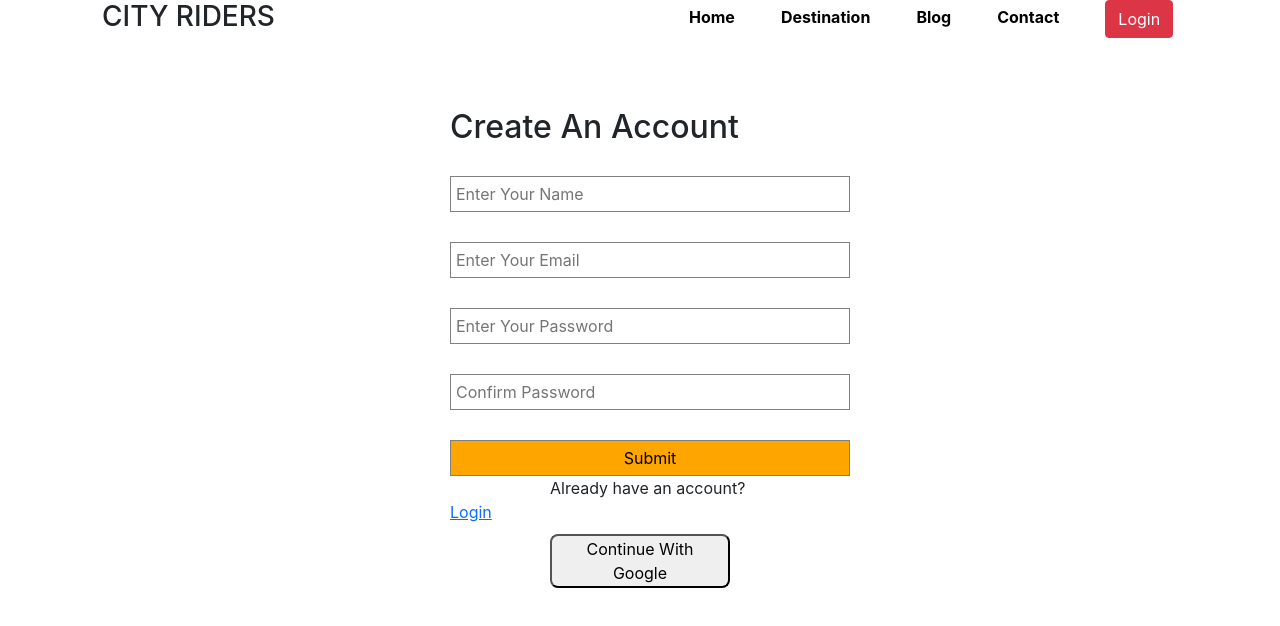
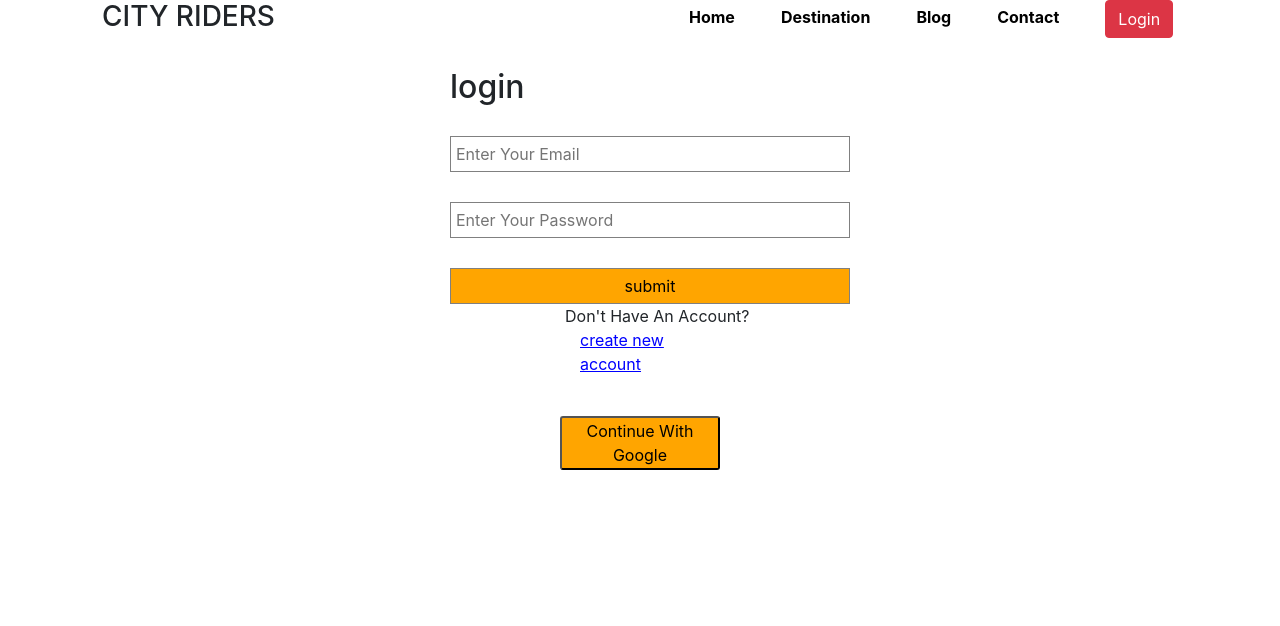
Before and after one commit to iqbal9865/city-rider, a React (Create React App) app: page /login in a window 1280 px wide. Shown: the top 626 px of the page. Built offline with nearby package versions, Linux system fonts and the light colour scheme.

Commit message:
login and signUp almost done

```diff
--- a/src/components/Login/Login.css
+++ b/src/components/Login/Login.css
@@ -1,6 +1,6 @@
 .login-form{
 
-    margin: 50px 450px;
+    margin: 10px 450px;
 }
 .login-form input{
     display: block;
@@ -12,6 +12,3 @@
 .error{
     color: red;
 }
-.forms{
-
-}
--- a/src/components/Login/Login.js
+++ b/src/components/Login/Login.js
@@ -1,34 +1,121 @@
-import React from 'react';
+import React, { useState } from 'react';
 import { useForm } from 'react-hook-form';
+import firebase from "firebase/app";
+import "firebase/auth";
 import './Login.css'
+import firebaseConfig from '../../firebase.config';
+
 const Login = () => {
+    const [newUser, setNewUser] = useState(false)
+    const [user, setUser] = useState({
+        isSignedIn: false,
+        name: '',
+        email: '',
+        password: '',
+        photo: '',
+        error: '',
+        success: false
+    })
 
-    const { register, handleSubmit, errors } = useForm();
+    if(firebase.apps.length === 0) {
+        firebase.initializeApp(firebaseConfig);
+    }
+
+    var GoogleProvider = new firebase.auth.GoogleAuthProvider();
+    const handleGoogleSignIn = () => {
+        firebase.auth()
+  .signInWithPopup(GoogleProvider)
+  .then((result) => {
+    var credential = result.credential;
+    var token = credential.accessToken;
+    var user = result.user;
+    console.log(user)
+  }).catch((error) => {
+    var errorCode = error.code;
+    var errorMessage = error.message;
+    var email = error.email;
+    var credential = error.credential;
+  });
+    }
+
+    const { register,  errors } = useForm();
     const onSubmit = data => console.log(data);
+
+    const handleSubmit = (e) => {
+        if(user.email && user.email) {
+            firebase.auth().createUserWithEmailAndPassword(user.email, user.password)
+            .then((userCredential) => {
+                const newUserInfo = {...user}
+                newUserInfo.error = '';
+                newUserInfo.success = true;
+                var user = userCredential.user;
+                setUser(newUserInfo)
+            })
+            .catch((error) => {
+                const newUserInfo = {...user};
+                newUserInfo.success = false;
+                newUserInfo.error = error.message;
+                setUser(newUserInfo)
+                // var errorCode = error.code;
+                // var errorMessage = error.message;
+                // console.log(errorCode,errorMessage)
+  });
+        }
+        e.preventDefault();
+    }
+    const handleInputChange = (event) => {
+        let isFormValid = true;
+        if(event.target.name === 'email') {
+            isFormValid = /\S+@\S+\.\S+/.test(event.target.value)
+
+        }
+        if(event.target.name === 'password' || event.target.name === 'confirmPassword') {
+            const isPasswordValid = event.target.value.length >= 6;
+            const passwordHasNumber = /\d{1}/.test(event.target.value)
+            isFormValid =  isPasswordValid && passwordHasNumber;
+        }
+        if(isFormValid){
+            const newUserInfo = {...user}
+            newUserInfo[event.target.name] = event.target.value;
+            setUser(newUserInfo)
+        }
+    }
+    const createNewUser = () => {
+        setNewUser(!newUser)
+    }
+
     return (
         <div className='login-form'>
             <div className='forms'>
-            <h2>Create An Account</h2>
-            <form className='' onSubmit={handleSubmit(onSubmit)}>
-                <input name="name" placeholder='Enter Your Name' defaultValue="" ref={register} />
+            {newUser && <h2>Create An Account</h2>}
+            {user && !newUser && <h2>login</h2>}
+            <form className='' onSubmit={handleSubmit}>
+                {newUser && <input name="name" placeholder='Enter Your Name' defaultValue="" ref={register} />}
                 {errors.name && <span className='error'>name is required</span>}
 
-                <input name="email" placeholder='Enter Your Email' defaultValue="" ref={register} />
+                <input name="email" onBlur={handleInputChange} required placeholder='Enter Your Email' defaultValue="" ref={register} />
                 {errors.email && <span className='error'>email is required</span>}
 
-                <input name="password" placeholder='Enter Your Password' defaultValue="" ref={register} />
+                <input name="password" onBlur={handleInputChange} required placeholder='Enter Your Password' defaultValue="" ref={register} />
                 {errors.password && <span className='error'>password is required</span>}
 
-                <input name="confirmPassword" placeholder='Confirm Password' defaultValue="" ref={register} />
+                {newUser && <input name="confirmPassword" onBlur={handleInputChange} placeholder='Confirm Password' defaultValue="" ref={register} />}
                 {errors.confirmPassword && <span className='error'>Confirm Password will be same</span>}
 
-                <input style={{backgroundColor: 'orange'}} type="submit" />
+                <input style={{backgroundColor: 'orange'}} type="submit" value='submit' />
 
-                <span style={{margin: '10px 100px'}}>Already have an account?<a href="#">Login</a></span>
+                {user && !newUser && <span style={{margin: '10px 115px'}}>Don't Have An Account?
+                <p style={{cursor: 'pointer',margin: '0px 130px', textDecoration:'underline', color: 'blue' }} onClick={ createNewUser }>create new account</p></span> }
+
+                {newUser && <span style={{margin: '10px 115px'}}>Already Have An Account?
+                <p style={{cursor: 'pointer',margin: '0px 180px', textDecoration:'underline', color: 'blue' }} onClick={ createNewUser }>login</p></span>}
+
             </form>
+            <p style={{color: 'red'}}>{user.error}</p>
+            {user.success && <p style={{color: 'green'}}>user created successfully</p>}
             </div>
             <div>
-                <button style={{margin: '10px 100px', borderRadius: '8px'}}>Continue With Google</button>
+                <button onClick={handleGoogleSignIn} style={{margin: '0 110px',backgroundColor:'orange',  borderRadius: '3px', height: 'px'}}>Continue With Google</button>
             </div>
         </div>
     );
--- /dev/null
+++ b/src/firebase.config.js
@@ -0,0 +1,9 @@
+const firebaseConfig = {
+    apiKey: "AIzaSyA3s9xnnrYNaBRJ8b-jczvnwuFaplMOt6k",
+    authDomain: "city-riders-752aa.firebaseapp.com",
+    projectId: "city-riders-752aa",
+    storageBucket: "city-riders-752aa.appspot.com",
+    messagingSenderId: "452493316412",
+    appId: "1:452493316412:web:a9e1b1483dca8e8cef4e39"
+  };
+  export default firebaseConfig
```
